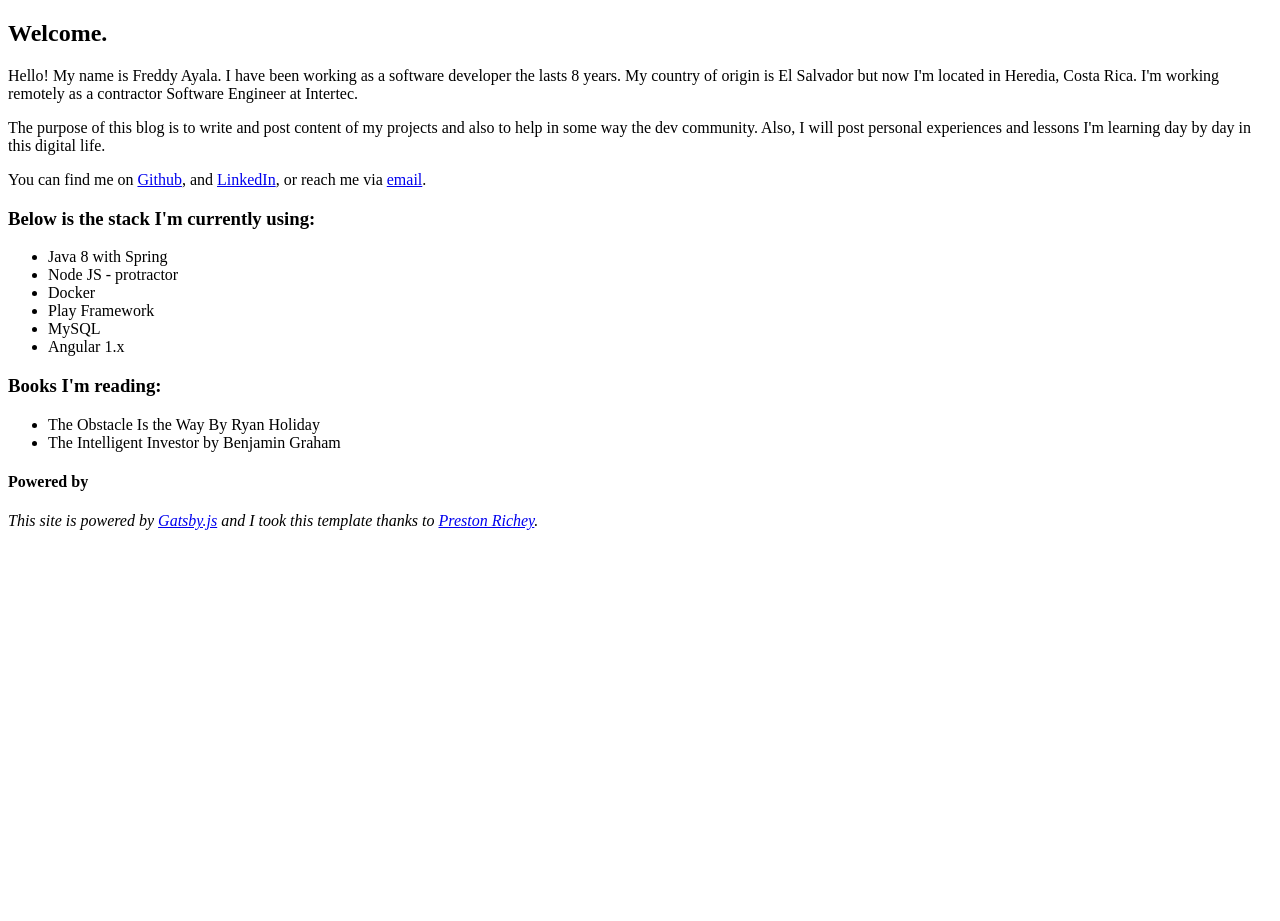
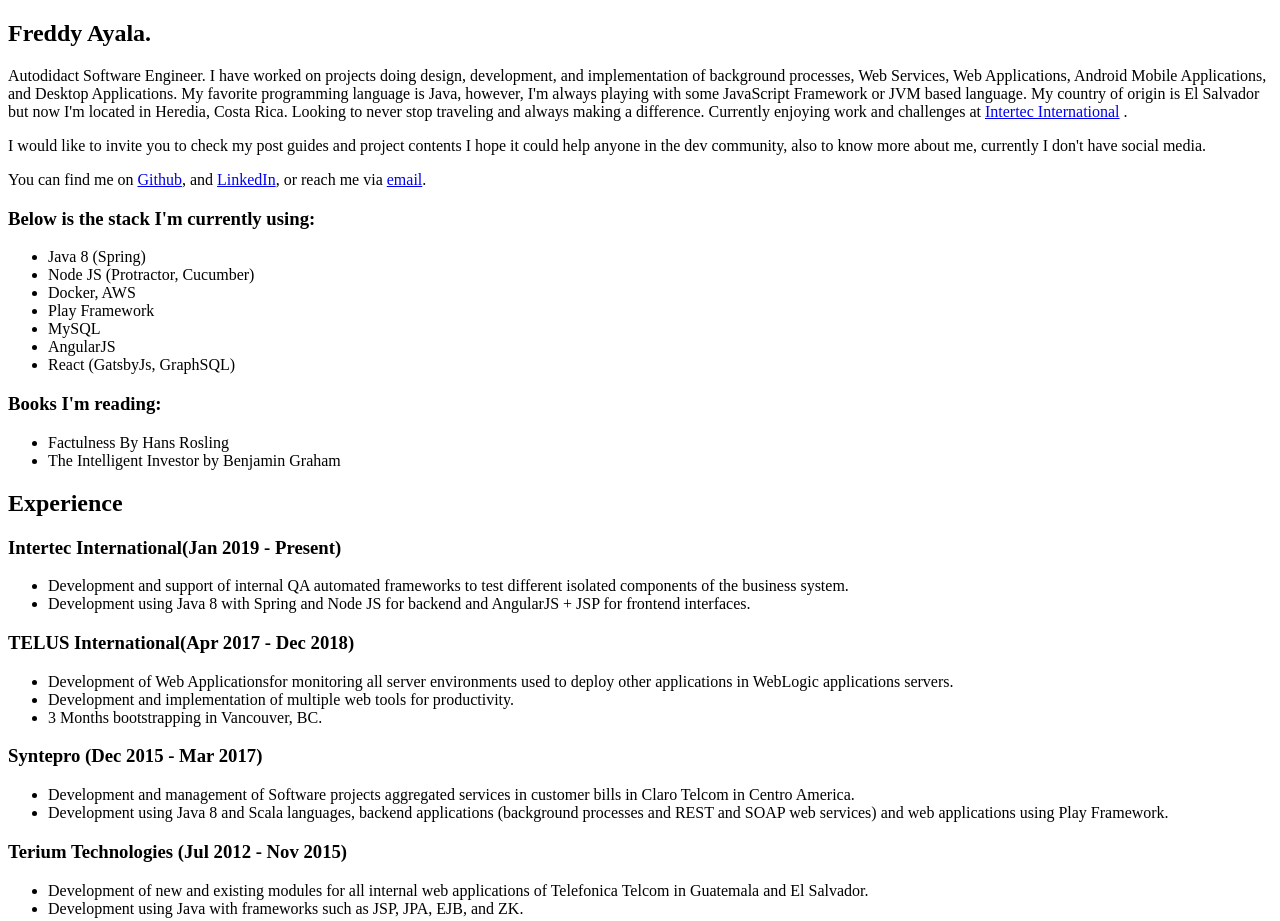
Before and after one commit to GelukkigTurtle/freddynotes-blog, a Gatsby site: page /about in a window 1280 px wide. Shown: the top 921 px of the page. Before the commit the page ends 800 px from the top, so only its background shows below. Built offline with nearby package versions, Linux system fonts and the light colour scheme; Gatsby itself is replaced by a stand-in of ours.

Commit message:
add experience

```diff
--- a/gatsby-node.js
+++ b/gatsby-node.js
@@ -241,7 +241,7 @@
     }
 
     /* Create pagination for gallery (which is also used by infinite scroll). */
-    const countImagesPerPage = 20
+    const countImagesPerPage = 100
     const countPages = Math.ceil(nextFreeId / countImagesPerPage)
     for (var currentPage = 1; currentPage <= countPages; currentPage++) {
       /* Create paths "/", "/2", "/3", ... */
--- a/src/pages/about.mdx
+++ b/src/pages/about.mdx
@@ -2,15 +2,14 @@
 
 <div class="blog-section">
 
-## Welcome.
+## Freddy Ayala.
 
-Hello! My name is Freddy Ayala. I have been working as a software developer the lasts 8 years.
-My country of origin is El Salvador but now I'm located in Heredia, Costa Rica.
-I'm working remotely as a contractor Software Engineer at Intertec.
+Autodidact Software Engineer. I have worked on projects doing design, development, and implementation of background processes, Web Services, Web Applications, Android Mobile Applications, and Desktop Applications.
+My favorite programming language is Java, however, I'm always playing with some JavaScript Framework or JVM based language.
+My country of origin is El Salvador but now I'm located in Heredia, Costa Rica. Looking to never stop traveling and always making a difference.
+ Currently enjoying work and challenges at <XA href="https://www.intertecintl.com/">Intertec International</XA> .
 
-The purpose of this blog is to write and post content of my projects and also to help in some way the dev community.
-Also, I will post personal experiences and lessons I'm learning day by day in this digital life.
-
+I would like to invite you to check my post guides and project contents I hope it could help anyone in the dev community, also to know more about me, currently I don't have social media.
 
 You can find me on  <XA href="https://github.com/GelukkigTurtle">Github</XA>, and <XA href="https://www.linkedin.com/in/freddy-ayala/">LinkedIn</XA>, or reach me via <XA href="mailto:fredd.seb8@gmail.com">email</XA>.
 
@@ -19,16 +18,40 @@
 <div class="blog-section">
 
 ### Below is the stack I'm currently using:
-- Java 8 with Spring
-- Node JS - protractor
-- Docker
+- Java 8 (Spring)
+- Node JS  (Protractor, Cucumber)
+- Docker, AWS
 - Play Framework
 - MySQL
-- Angular 1.x
+- AngularJS
+- React (GatsbyJs, GraphSQL)
 
 ### Books I'm reading:
-- The Obstacle Is the Way By Ryan Holiday
+- Factulness By Hans Rosling
 - The Intelligent Investor by Benjamin Graham
+
+</div>
+
+<div class="blog-section">
+
+## Experience
+
+### Intertec International(Jan 2019 - Present)
+ - Development and support of internal QA automated frameworks to test different isolated components of the business system.
+ - Development using Java 8 with Spring and Node JS for backend and AngularJS + JSP for frontend interfaces.
+
+### TELUS International(Apr 2017 - Dec 2018)
+ - Development of Web Applicationsfor monitoring all server environments used to deploy other applications in WebLogic applications servers.
+ - Development and implementation of multiple web tools for productivity.
+ - 3 Months bootstrapping in Vancouver, BC.
+
+### Syntepro (Dec 2015 - Mar 2017)
+ - Development and management of Software projects aggregated services in customer bills in Claro Telcom in Centro America.
+ - Development using Java 8 and Scala languages, backend applications (background processes and REST and SOAP web services) and web applications using Play Framework.
+
+### Terium Technologies (Jul 2012 - Nov 2015)
+ - Development of new and existing modules for all internal web applications of Telefonica Telcom in Guatemala and El Salvador.
+ - Development using Java with frameworks such as JSP, JPA, EJB, and ZK.
 
 </div>
 
```
